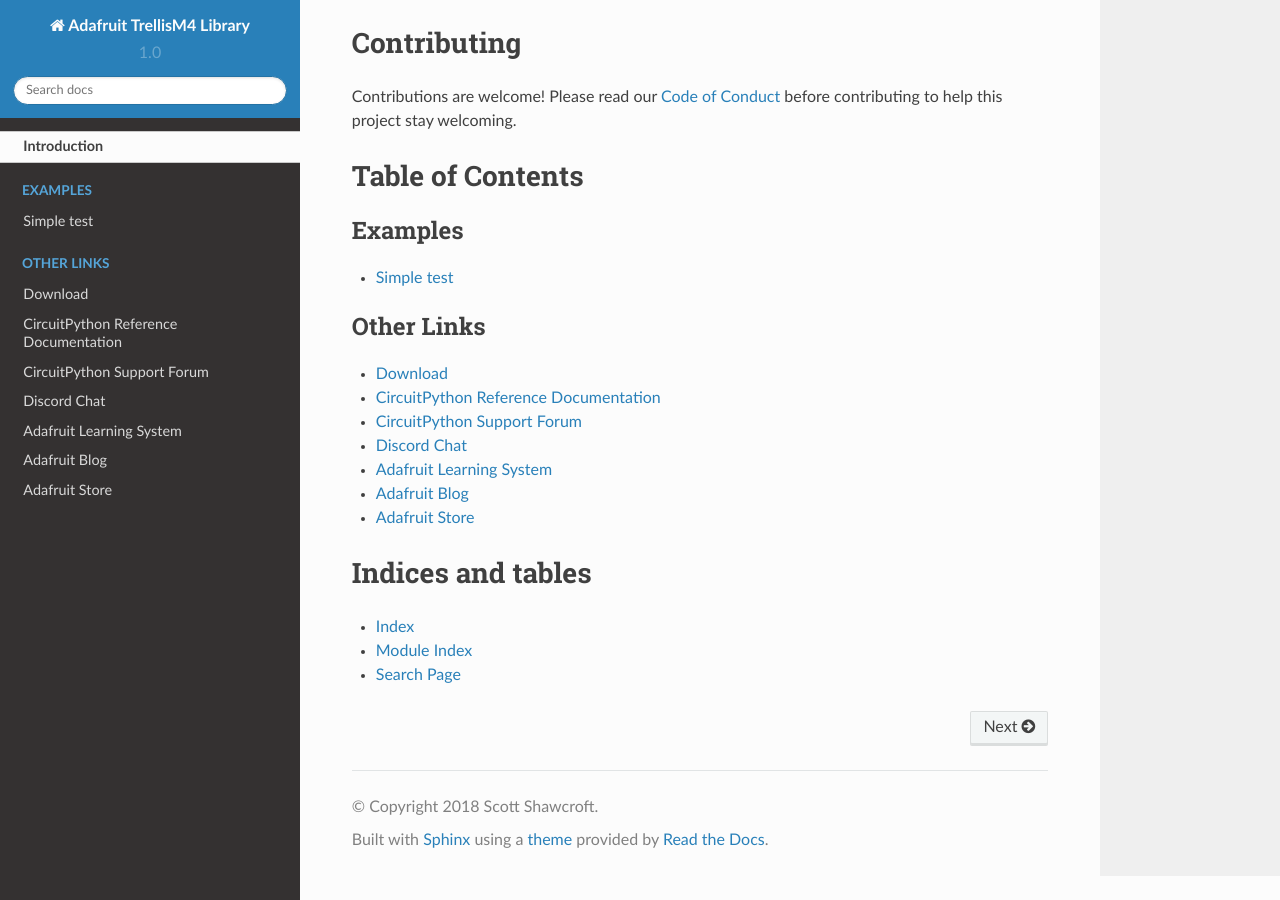
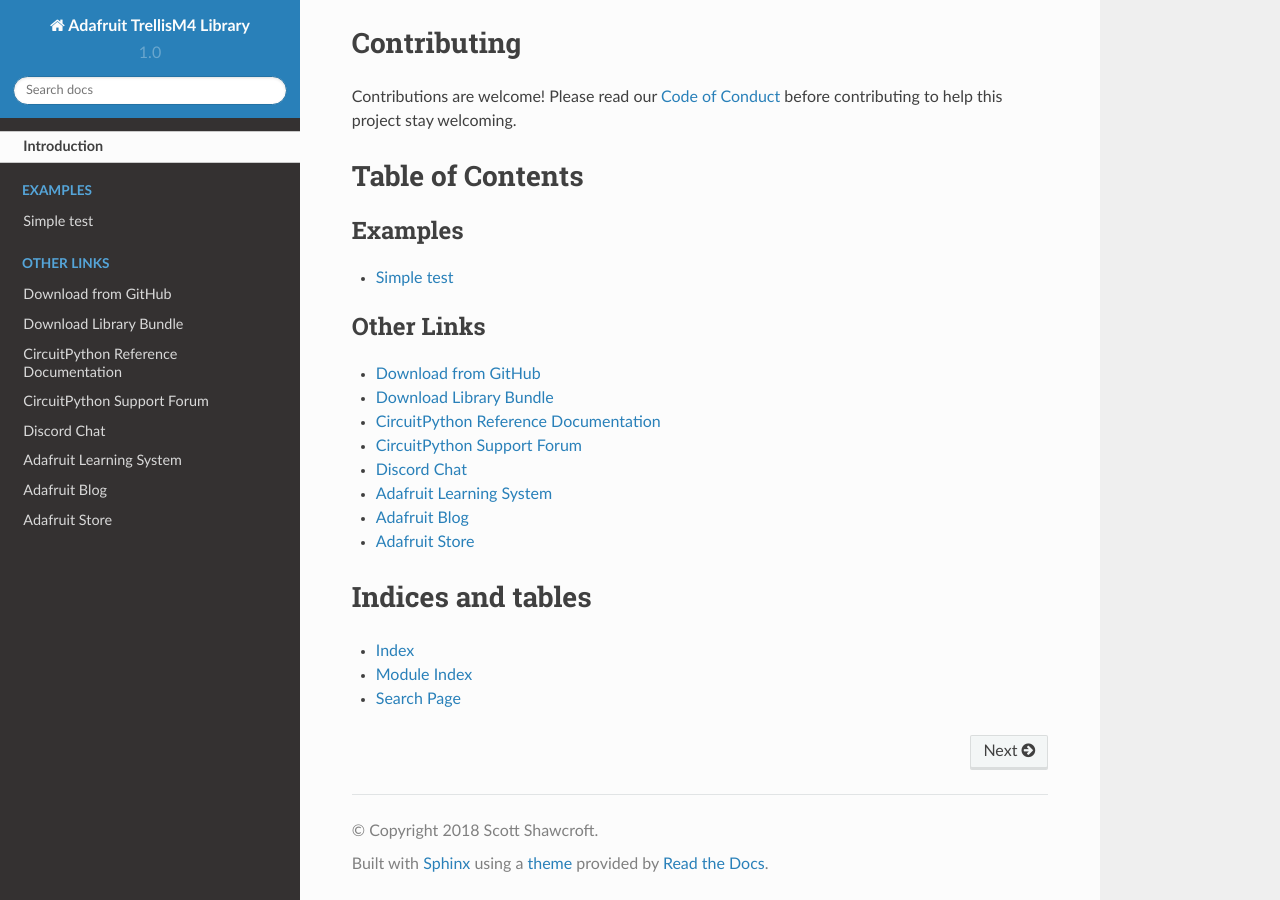
Before and after one commit to adafruit/Adafruit_CircuitPython_TrellisM4, a Sphinx documentation site: the page built from docs/index.rst, in a window 1280 px wide and 900 px high, scrolled down 1483 px. Built offline with Sphinx 7.4.7 and the Read the Docs theme 2.0.0, drawn with Linux system fonts in a browser that asks for light colours; pages that are not in the unit, such as notebooks, are missing from menus.

Commit message:
Added cp.org link to index.rst

```diff
--- a/docs/index.rst
+++ b/docs/index.rst
@@ -31,7 +31,8 @@
 .. toctree::
     :caption: Other Links
 
-    Download <https://github.com/adafruit/Adafruit_CircuitPython_TrellisM4/releases/latest>
+    Download from GitHub <https://github.com/adafruit/Adafruit_CircuitPython_TrellisM4/releases/latest>
+    Download Library Bundle <https://circuitpython.org/libraries>
     CircuitPython Reference Documentation <https://docs.circuitpython.org>
     CircuitPython Support Forum <https://forums.adafruit.com/viewforum.php?f=60>
     Discord Chat <https://adafru.it/discord>
```
